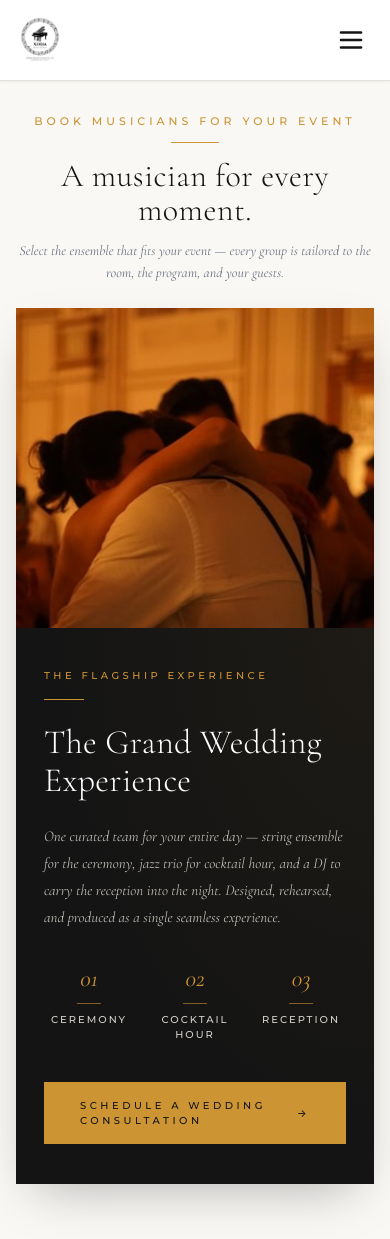
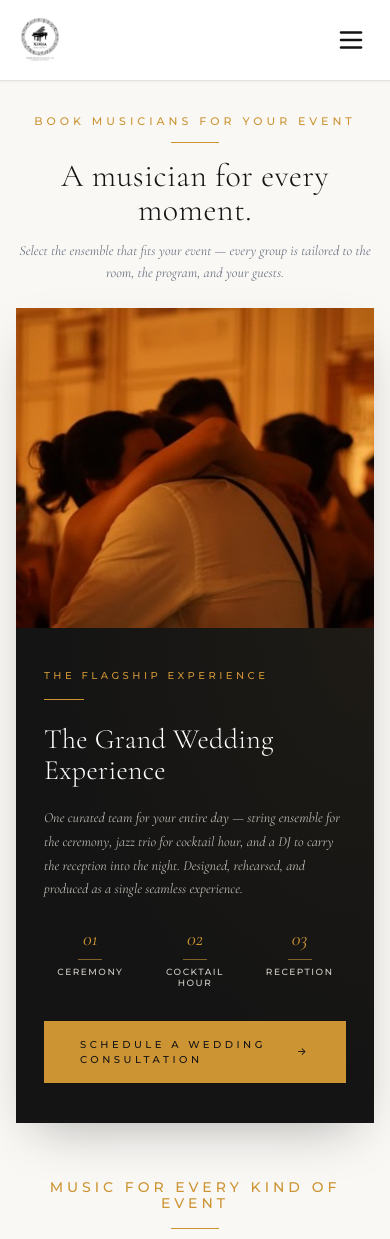
Before and after one commit to xhojamusicagency-cmd/xhoja-music-agency, a React (Vite) app: page /ensembles in a window 390 px wide. Shown: the top 1239 px of the page. Built offline with nearby package versions, Linux system fonts and the light colour scheme.

Commit message:
Polish round: consistent gold-on-dark CTAs, smart eventType pre-fill, mobile flagship breathing room, capped hero height on mobile

```diff
--- a/src/pages/Contact.tsx
+++ b/src/pages/Contact.tsx
@@ -247,7 +247,7 @@ export default function Contact() {
                   <button
                     type="submit"
                     disabled={isSubmitting}
-                    className="px-8 py-3 bg-gold text-white font-normal hover:bg-gold/90 transition-colors flex items-center gap-2 disabled:opacity-50 disabled:cursor-not-allowed"
+                    className="px-8 py-3 bg-gold text-dark font-normal hover:bg-gold/90 transition-colors flex items-center gap-2 disabled:opacity-50 disabled:cursor-not-allowed"
                   >
                     <Send size={18} />
                     {isSubmitting ? 'SENDING...' : 'SEND MESSAGE'}
--- a/src/pages/Ensembles.tsx
+++ b/src/pages/Ensembles.tsx
@@ -139,21 +139,21 @@ export default function Ensembles() {
                         The Flagship Experience
                       </p>
                       <div className="w-10 h-px bg-gold mb-6"></div>
-                      <h2 className="font-serif text-white text-[34px] sm:text-[40px] lg:text-[44px] leading-[1.1] tracking-[0.3px] font-light mb-6">
+                      <h2 className="font-serif text-white text-[28px] sm:text-[36px] lg:text-[44px] leading-[1.1] tracking-[0.3px] font-light mb-5 sm:mb-6">
                         {flagship.name}
                       </h2>
-                      <p className="font-serif italic text-cream/80 text-[15px] sm:text-[16px] leading-[1.8] mb-8 max-w-lg">
+                      <p className="font-serif italic text-cream/80 text-[14px] sm:text-[16px] leading-[1.7] sm:leading-[1.8] mb-6 sm:mb-8 max-w-lg">
                         {flagship.description}
                       </p>
 
-                      {/* Three-phase breakdown */}
+                      {/* Three-phase breakdown — tighter labels on mobile */}
                       {flagship.includes && (
-                        <div className="grid grid-cols-3 gap-4 mb-10 max-w-md">
+                        <div className="grid grid-cols-3 gap-3 sm:gap-4 mb-8 sm:mb-10 max-w-md">
                           {flagship.includes.map((phase, i) => (
                             <div key={phase} className="text-center">
-                              <div className="text-gold font-serif italic text-2xl mb-2">0{i + 1}</div>
-                              <div className="w-6 h-px bg-gold/60 mx-auto mb-2"></div>
-                              <p className="text-cream/90 text-[10px] tracking-[2px] uppercase font-medium">
+                              <div className="text-gold font-serif italic text-xl sm:text-2xl mb-1.5 sm:mb-2">0{i + 1}</div>
+                              <div className="w-6 h-px bg-gold/60 mx-auto mb-1.5 sm:mb-2"></div>
+                              <p className="text-cream/90 text-[9px] sm:text-[10px] tracking-[1.5px] sm:tracking-[2px] uppercase font-medium leading-tight">
                                 {phase}
                               </p>
                             </div>
--- a/src/pages/Events.tsx
+++ b/src/pages/Events.tsx
@@ -147,17 +147,27 @@ export default function Events() {
   const availableGenres =
     ENSEMBLE_MAP[selectedEnsemble]?.genreOptions || ALL_GENRES;
 
-  // Pre-fill from ?ensemble=X (when arriving from /ensembles page)
+  // Pre-fill from ?ensemble=X (when arriving from /ensembles page).
+  // Smart-default the event type so users aren't staring at an empty required field.
   useEffect(() => {
     const ensembleParam = searchParams.get('ensemble');
     if (ensembleParam && ENSEMBLE_MAP[ensembleParam]) {
       const defaults = ENSEMBLE_MAP[ensembleParam];
+      const defaultEventType: Record<string, string> = {
+        'The Grand Wedding Experience': 'wedding',
+        'DJ Set': 'other',
+        'Jewish Ensemble': 'other',
+        'Latin Jazz': 'other',
+        'String Quartet': 'wedding',
+        'Cocktail Duo': 'corporate',
+        'Solo Piano or Guitar': 'corporate',
+        'Dinner Jazz/Classical Trio': 'corporate',
+      };
       setFormData((prev) => ({
         ...prev,
         combo: defaults.combo || prev.combo,
         genre: defaults.genre || prev.genre,
-        // The Grand Wedding Experience implies eventType = wedding
-        eventType: ensembleParam === 'The Grand Wedding Experience' ? 'wedding' : prev.eventType,
+        eventType: defaultEventType[ensembleParam] || prev.eventType,
       }));
     }
   }, [searchParams]);
--- a/src/pages/Home.tsx
+++ b/src/pages/Home.tsx
@@ -7,8 +7,8 @@ export default function Home() {
   usePageTitle();
   return (
     <div>
-      {/* Hero Section — Cinematic Video */}
-      <section className="relative h-screen min-h-[600px] flex items-center justify-center overflow-hidden">
+      {/* Hero Section — Cinematic Video. Capped on mobile so content stays within reach on short viewports. */}
+      <section className="relative h-[88vh] min-h-[560px] max-h-[820px] sm:h-screen sm:max-h-none flex items-center justify-center overflow-hidden">
         {/* Video Background */}
         <video
           autoPlay
@@ -39,7 +39,7 @@ export default function Home() {
           <div className="flex flex-col sm:flex-row gap-4 justify-center">
             <Link
               to="/ensembles"
-              className="px-10 py-4 bg-gold text-white font-normal tracking-[2px] uppercase text-sm hover:bg-gold/90 transition-colors duration-300"
+              className="px-10 py-4 bg-gold text-dark font-normal tracking-[2px] uppercase text-sm hover:bg-gold/90 transition-colors duration-300"
             >
               Book an Event
             </Link>
@@ -245,7 +245,7 @@ export default function Home() {
           <div className="flex flex-col sm:flex-row gap-4 justify-center">
             <Link
               to="/contact"
-              className="px-8 py-3 bg-gold text-white font-normal hover:bg-gold/90 transition-colors"
+              className="px-8 py-3 bg-gold text-dark font-normal hover:bg-gold/90 transition-colors"
             >
               GET IN TOUCH
             </Link>
--- a/src/pages/Lessons.tsx
+++ b/src/pages/Lessons.tsx
@@ -222,7 +222,7 @@ export default function Lessons() {
                 }`}
               >
                 {pkg.highlighted && (
-                  <div className="absolute top-0 left-1/2 transform -translate-x-1/2 -translate-y-1/2 bg-gold text-white px-4 py-2 font-normal text-sm">
+                  <div className="absolute top-0 left-1/2 transform -translate-x-1/2 -translate-y-1/2 bg-gold text-dark px-4 py-2 font-normal text-sm">
                     MOST POPULAR
                   </div>
                 )}
@@ -245,7 +245,7 @@ export default function Lessons() {
                   onClick={() => openModal(pkg)}
                   className={`w-full py-3 font-normal transition-colors ${
                     pkg.highlighted
-                      ? 'bg-gold text-white hover:bg-gold/90'
+                      ? 'bg-gold text-dark hover:bg-gold/90'
                       : 'border border-dark text-dark hover:bg-dark hover:text-white'
                   }`}
                 >
@@ -266,7 +266,7 @@ export default function Lessons() {
           </p>
           <Link
             to="/contact"
-            className="inline-block px-8 py-3 bg-gold text-white font-normal hover:bg-gold/90 transition-colors"
+            className="inline-block px-8 py-3 bg-gold text-dark font-normal hover:bg-gold/90 transition-colors"
           >
             GET IN TOUCH
           </Link>
@@ -373,7 +373,7 @@ export default function Lessons() {
               <button
                 onClick={handlePurchase}
                 disabled={loading}
-                className="w-full py-4 bg-gold text-white font-medium tracking-wider hover:bg-gold/90 transition-colors disabled:opacity-60 disabled:cursor-not-allowed"
+                className="w-full py-4 bg-gold text-dark font-medium tracking-wider hover:bg-gold/90 transition-colors disabled:opacity-60 disabled:cursor-not-allowed"
               >
                 {loading ? (
                   <span className="flex items-center justify-center gap-2">
--- a/src/pages/PaymentFailed.tsx
+++ b/src/pages/PaymentFailed.tsx
@@ -34,7 +34,7 @@ export default function PaymentFailed() {
             <div className="flex flex-col sm:flex-row gap-4 justify-center">
               <Link
                 to="/lessons"
-                className="inline-block px-8 py-3 bg-gold text-white font-normal tracking-[0.7px] text-sm hover:bg-gold/90 transition-colors"
+                className="inline-block px-8 py-3 bg-gold text-dark font-normal tracking-[0.7px] text-sm hover:bg-gold/90 transition-colors"
               >
                 TRY AGAIN
               </Link>
--- a/src/pages/PaymentSuccess.tsx
+++ b/src/pages/PaymentSuccess.tsx
@@ -75,7 +75,7 @@ export default function PaymentSuccess() {
             <div className="flex flex-col sm:flex-row gap-4 justify-center">
               <Link
                 to="/"
-                className="inline-block px-8 py-3 bg-gold text-white font-normal tracking-[0.7px] text-sm hover:bg-gold/90 transition-colors"
+                className="inline-block px-8 py-3 bg-gold text-dark font-normal tracking-[0.7px] text-sm hover:bg-gold/90 transition-colors"
               >
                 BACK TO HOME
               </Link>
--- a/src/pages/Team.tsx
+++ b/src/pages/Team.tsx
@@ -225,7 +225,7 @@ export default function Team() {
           </p>
           <Link
             to="/contact"
-            className="inline-block px-8 py-3 bg-gold text-white font-normal hover:bg-gold/90 transition-colors"
+            className="inline-block px-8 py-3 bg-gold text-dark font-normal hover:bg-gold/90 transition-colors"
           >
             GET IN TOUCH
           </Link>
```
